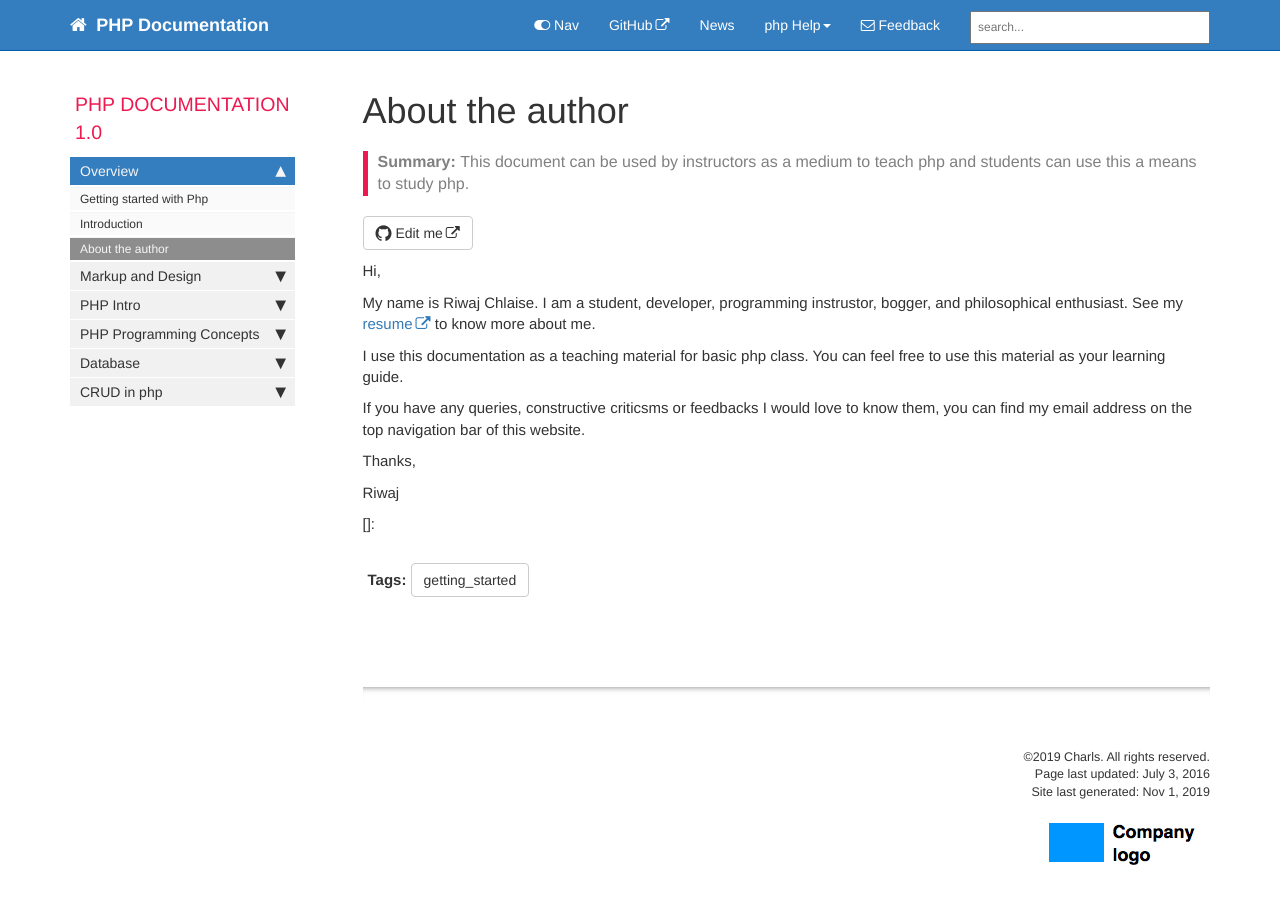
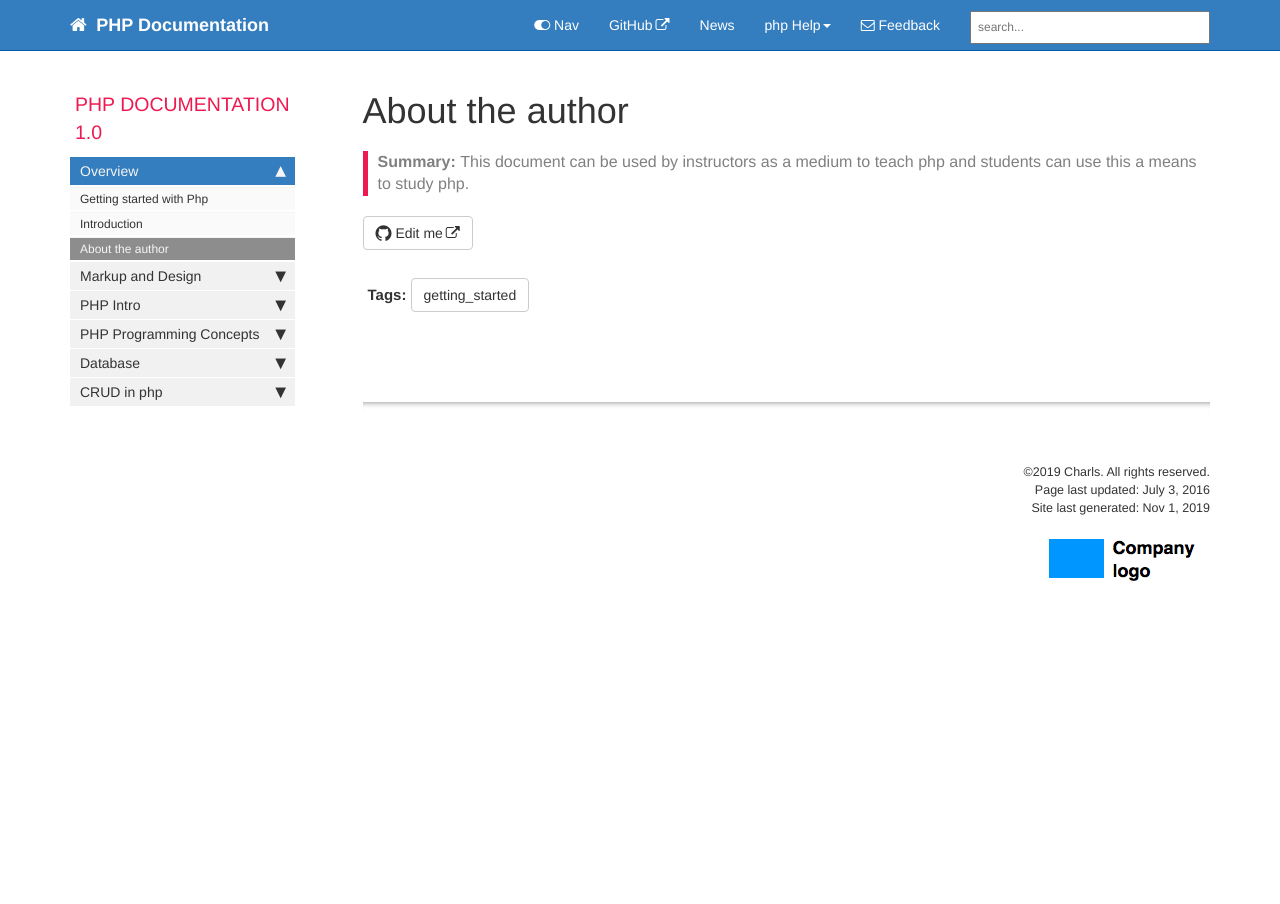
Before and after one commit to Riwajchalise/phpblog, a Jekyll site: the page built from pages/mydoc/mydoc_about.md, in a window 1280 px wide and 941 px high. Shown: the top 904 px of the window. Built offline with Jekyll 4.4.1, drawn with Linux system fonts in a browser that asks for light colours; comment, search, counter and statistics services are not loaded.

Commit message:
made changes

```diff
--- a/pages/mydoc/mydoc_about.md
+++ b/pages/mydoc/mydoc_about.md
@@ -8,7 +8,7 @@ sidebar: mydoc_sidebar
 permalink: mydoc_about.html
 folder: mydoc
 ---
-
+<!--
 Hi,
 
 My name is Riwaj Chlaise. I am a student, developer, programming instrustor, bogger, and philosophical enthusiast. See my [resume](https://resume.riwajchalise.com.np/) to know more about me.
@@ -22,4 +22,4 @@ Thanks,
 Riwaj
 
 
-{% include links.html %}
+{% include links.html %} -->
```
